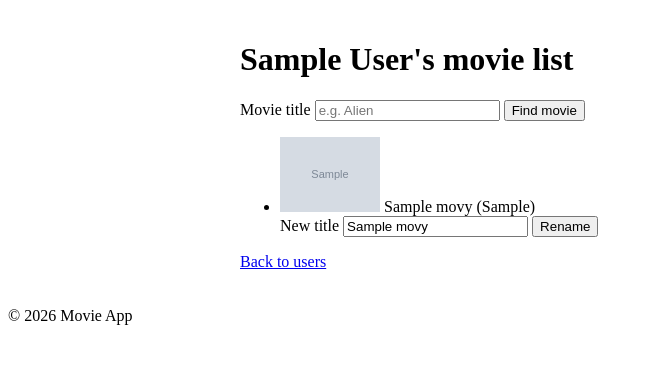
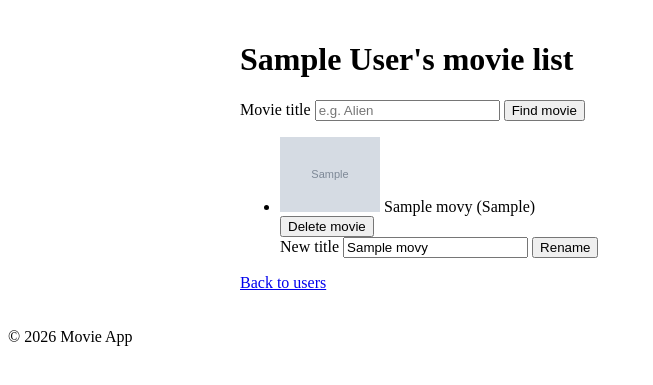
Before and after one commit to thatAxelGuy/MovieWebApp, a Flask app: page /users/1/movies in a window 1280 px wide. Shown: the part 98-483 px from the top of the page, without its empty margins (0-653 px from the left). Run offline with Flask 3, Linux system fonts and the light colour scheme; tables that the repository leaves empty hold one stand-in row (values such as "Sample post"); grey boxes marked "Sample" are stand-in pictures.

Commit message:
Add movie deletion and format templates with djLint

```diff
--- a/app.py
+++ b/app.py
@@ -43,10 +43,22 @@ def get_user_or_redirect(user_id: int) -> User:
     """Return the user, or flash and redirect home
     if they don't exist."""
     user = data_manager.get_user(user_id)
+
     if user is None:
         flash("User not found.", "error")
         abort(redirect(url_for("index", _anchor="add-user")))
     return user
+
+
+def get_movie_or_redirect(user_id: int, movie_id: int) -> Movie:
+    """Return the move, or flash and redirect home
+    if they don't exist."""
+    movie = data_manager.get_movie(user_id, movie_id)
+
+    if movie is None:
+        flash(f"Movie with id: {movie_id} not found!", "error")
+        abort(redirect(url_for("get_movies", user_id=user_id)))
+    return movie
 
 
 @app.context_processor
@@ -102,23 +114,31 @@ def add_movie(user_id: int):
 )
 def update_movie(user_id: int, movie_id: int):
     """Rename one of the user's movies with the title from the form."""
+    get_user_or_redirect(user_id)
+    movie = get_movie_or_redirect(user_id, movie_id)
     title = normalize_text(request.form.get("title", ""))
 
     if not is_valid_text(title):
         flash("Title must contain at least one letter or number.", "error")
         return redirect(url_for("get_movies", user_id=user_id))
 
-    user = get_user_or_redirect(user_id)
-
-    movie = data_manager.get_movie(user.id, movie_id)
-    if not movie:
-        flash(f"Movie with id: {movie_id} not found!", "error")
-        return redirect(url_for("get_movies", user_id=user_id))
     old_title = movie.title
 
     data_manager.update_movie(movie.id, new_title=title)
     flash(f"{old_title} successfully updated to {movie.title}", "success")
 
+    return redirect(url_for("get_movies", user_id=user_id))
+
+
+@app.route(
+    "/users/<int:user_id>/movies/<int:movie_id>/delete", methods=["POST"]
+)
+def delete_movie(user_id: int, movie_id: int):
+    user = get_user_or_redirect(user_id)
+    movie = get_movie_or_redirect(user_id, movie_id)
+    title = movie.title
+    data_manager.delete_movie(movie.id)
+    flash(f"Deleted {title} from {user.name}'s list.", "success")
     return redirect(url_for("get_movies", user_id=user_id))
 
 
--- a/pyproject.toml
+++ b/pyproject.toml
@@ -11,6 +11,7 @@ dependencies = [
 
 [dependency-groups]
 dev = [
+    "djlint>=1.46.4",
     "ruff>=0.17.0",
 ]
 
@@ -23,3 +24,8 @@ select = ["E", "F", "W", "I", "B", "UP", "SIM", "PTH"]
 
 [tool.ruff.lint.pycodestyle]
 max-doc-length = 72
+
+[tool.djlint]
+profile = "jinja"
+indent = 4
+max_line_length = 100
--- a/templates/base.html
+++ b/templates/base.html
@@ -26,7 +26,7 @@
             {% block content %}{% endblock %}
         </main>
         <footer>
-        <p>&copy; {{now.year}} Movie App</p>
+            <p>© {{ now.year }} Movie App</p>
         </footer>
     </body>
 </html>
--- a/templates/movies.html
+++ b/templates/movies.html
@@ -1,28 +1,47 @@
 {% extends "base.html" %}
-
 {% block title %}{{ user.name }}'s Movies{% endblock %}
-
 {% block content %}
     <h1>{{ user.name }}'s movie list</h1>
-    <form action="{{ url_for('add_movie', user_id=user.id) }}" method="post" class="add-movie-form">
+    <form action="{{ url_for('add_movie', user_id=user.id) }}"
+          method="post"
+          class="add-movie-form">
         <label for="movie-title">Movie title</label>
-        <input type="text" id="movie-title" name="title" placeholder="e.g. Alien"
-               maxlength="255" required>
+        <input type="text"
+               id="movie-title"
+               name="title"
+               placeholder="e.g. Alien"
+               maxlength="255"
+               required>
         <button type="submit">Find movie</button>
     </form>
     <ul>
         {% for movie in movies %}
             <li class="movie-item">
                 {% if movie.poster_url %}
-                    <img class="movie-poster" src="{{ movie.poster_url }}"
-                         alt="Poster for {{ movie.title }}" width="100" loading="lazy">
+                    <img class="movie-poster"
+                         src="{{ movie.poster_url }}"
+                         alt="Poster for {{ movie.title }}"
+                         width="100"
+                         loading="lazy">
                 {% endif %}
                 {{ movie.title }} {% if movie.year %}({{ movie.year }}){% endif %}
-                <form action="{{ url_for('update_movie', user_id=user.id, movie_id=movie.id) }}"
-                      method="post" class="update-movie-form">
+                <form action="{{ url_for('delete_movie', user_id=user.id, movie_id=movie.id) }}"
+                      method="post"
+                      class="delete-movie-form"
+                      onsubmit="return confirm('Delete this movie?')">
+                    <button type="submit">Delete movie</button>
+                </form>
+                <form id="update-movie"
+                      action="{{ url_for('update_movie', user_id=user.id, movie_id=movie.id) }}"
+                      method="post"
+                      class="update-movie-form">
                     <label for="update-title-{{ movie.id }}">New title</label>
-                    <input type="text" id="update-title-{{ movie.id }}" name="title"
-                           value="{{ movie.title }}" maxlength="255" required>
+                    <input type="text"
+                           id="update-title-{{ movie.id }}"
+                           name="title"
+                           value="{{ movie.title }}"
+                           maxlength="255"
+                           required>
                     <button type="submit">Rename</button>
                 </form>
             </li>
```
Also changed, not shown: templates/index.html (+5 -6 lines), 1 other file. Lines whose indentation alone changed are shown as unchanged.
